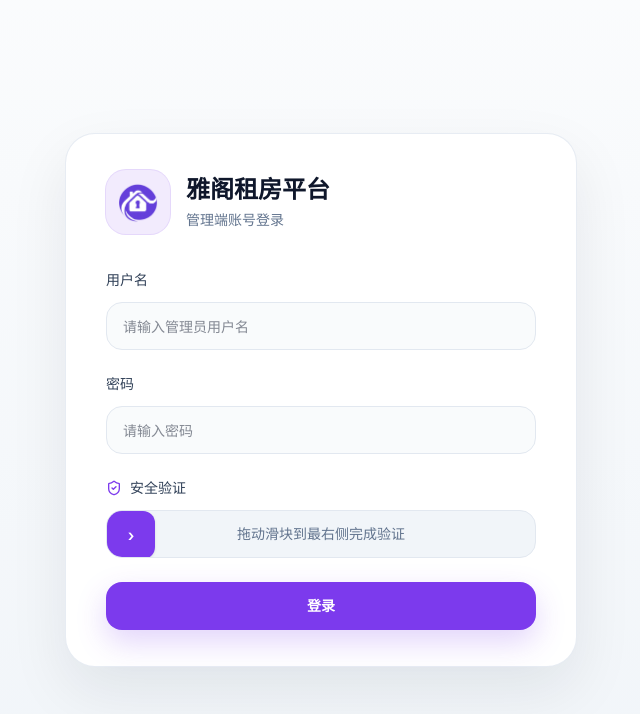
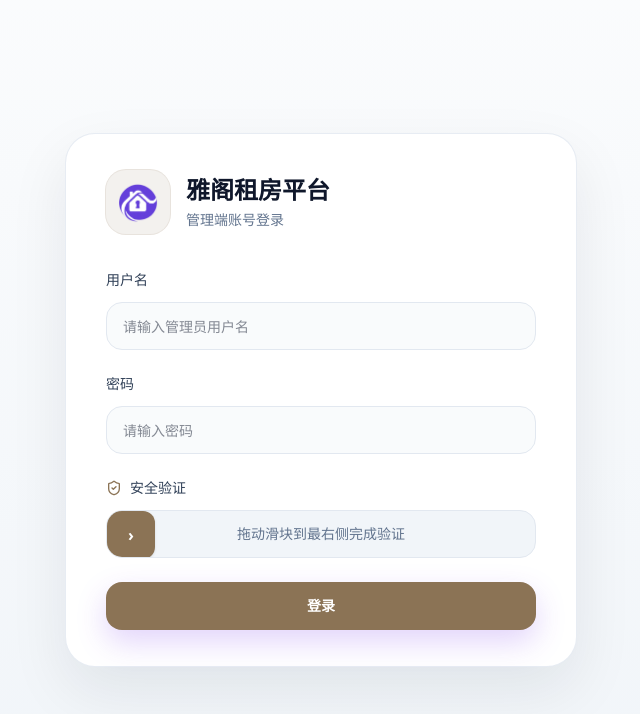
Before and after one commit to Moses-xm/rent-room, a Next.js app: page /manage/login in a window 1280 px wide. Shown: the top 714 px of the page, without its empty margins (319-959 px from the left). Built offline with nearby package versions, Linux system fonts and the light colour scheme.

Commit message:
feat: add theme support for manage and portal platforms with CSS variables

```diff
--- a/app/globals.css
+++ b/app/globals.css
@@ -1,79 +1,150 @@
 @import 'tailwindcss';
 
-/* ─── Font System ─────────────────────────────────────────── */
+/* ═══════════════════════════════════════════════════════════
+   全局原子令牌 + 语义变量默认值
+   组件只引用语义变量（--color-primary, --color-text …）
+   具体颜色值由各平台主题文件 (styles/themes/*.css) 覆盖
+   ═══════════════════════════════════════════════════════════ */
 
 :root {
-  --typeface-body: 'Inter', 'PingFang SC', 'Hiragino Sans GB', 'Microsoft YaHei UI', 'Microsoft YaHei', system-ui, sans-serif;
-  --typeface-mono: ui-monospace, 'SF Mono', Menlo, Consolas, monospace;
+  /* —— 结构令牌：平台无关 —— */
+  --radius-sm: 6px;
+  --radius:    8px;
+  --radius-lg: 12px;
 
-  --theme-primary: #7c3aed;
-  --theme-primary-50: color-mix(in srgb, var(--theme-primary) 10%, white);
-  --theme-primary-100: color-mix(in srgb, var(--theme-primary) 20%, white);
-  --theme-primary-200: color-mix(in srgb, var(--theme-primary) 40%, white);
-  --theme-primary-300: color-mix(in srgb, var(--theme-primary) 60%, white);
-  --theme-primary-600: color-mix(in srgb, var(--theme-primary) 85%, black);
+  --shadow-sm: 0 1px 2px rgba(0, 0, 0, .05);
+  --shadow:    0 4px 16px rgba(0, 0, 0, .07);
+  --shadow-lg: 0 12px 40px rgba(0, 0, 0, .13);
 
-  --transition: 0.2s cubic-bezier(0.4, 0, 0.2, 1);
+  /* 字体栈兜底（各平台主题文件会覆盖） */
+  --typeface-body:    system-ui, 'PingFang SC', 'Microsoft YaHei', sans-serif;
+  --typeface-display: Georgia, 'Songti SC', serif;
+
+  /* —— 语义变量默认值 —— */
+  /* 防止无平台主题时组件出现 var() 空值；
+     实际值由 [data-platform="*"] 作用域覆盖 */
+
+  /* 主色（当前以暖金为默认，平台主题可完整替换） */
+  --color-primary:        #8B7355;
+  --color-primary-dark:   #6F5A42;
+  --color-primary-tint:   #F5F1EA;
+  --color-primary-tint-2: #FAF6EE;
+
+  /* 文字灰阶 */
+  --color-text:          #1A1A1A;
+  --color-text-2:        #3F3F3F;
+  --color-text-muted:    #8A8A8A;
+  --color-text-subtle:   #B5B5B5;
+  --color-text-disabled: #D8D8D8;
+
+  /* 背景层次 */
+  --color-surface:       #FAFAFA;
+  --color-surface-2:     #F4F4F4;
+  --color-card:          #FFFFFF;
+
+  /* 边框 */
+  --color-border:        #ECECEC;
+  --color-border-subtle: #F2F2F2;
+
+  /* 状态色（语义清晰，各平台通用，可在主题中微调） */
+  --color-success:       #4F8A4F;
+  --color-success-bg:    #EEF6EE;
+  --color-warning:       #B5803E;
+  --color-warning-bg:    #FBF1E1;
+  --color-danger:        #C24A3A;
+  --color-danger-bg:     #FAEDEA;
+  --color-info:          #5A7A95;
+  --color-info-bg:       #EEF2F6;
 }
 
+/* ═══════════════════════════════════════════════════════════
+   Tailwind v4 令牌映射
+   将语义 CSS 变量暴露为 Tailwind 工具类：
+     bg-primary      → background-color: var(--color-primary)
+     text-text-muted → color: var(--color-text-muted)
+   类名随平台主题自动切换，组件代码无需改动
+   ═══════════════════════════════════════════════════════════ */
+
 @theme inline {
-  --font-sans: var(--typeface-body);
-  --color-manage:       #7c3aed;
-  --color-manage-dark:  #5b21b6;
-  --color-portal:       #0ea5e9;
-  --color-portal-dark:  #0284c7;
-  --color-primary:      var(--theme-primary);
-  --color-primary-50:   var(--theme-primary-50);
-  --color-primary-100:  var(--theme-primary-100);
-  --color-primary-200:  var(--theme-primary-200);
-  --color-primary-300:  var(--theme-primary-300);
-  --color-primary-600:  var(--theme-primary-600);
+  /* 字体 */
+  --font-sans:    var(--typeface-body);
+  --font-display: var(--typeface-display);
+
+  /* 主色 */
+  --color-primary:        var(--color-primary);
+  --color-primary-dark:   var(--color-primary-dark);
+  --color-primary-tint:   var(--color-primary-tint);
+  --color-primary-tint-2: var(--color-primary-tint-2);
+
+  /* 向后兼容的主色 shade（用 color-mix 从 --color-primary 动态派生）
+     这样 bg-primary-50 / bg-primary-100 等会随主题色自动变化 */
+  --color-primary-50:  color-mix(in srgb, var(--color-primary) 10%, white);
+  --color-primary-100: color-mix(in srgb, var(--color-primary) 20%, white);
+  --color-primary-200: color-mix(in srgb, var(--color-primary) 40%, white);
+  --color-primary-300: color-mix(in srgb, var(--color-primary) 60%, white);
+  --color-primary-600: color-mix(in srgb, var(--color-primary) 85%, black);
+
+  /* 文字 */
+  --color-text:          var(--color-text);
+  --color-text-2:        var(--color-text-2);
+  --color-text-muted:    var(--color-text-muted);
+  --color-text-subtle:   var(--color-text-subtle);
+  --color-text-disabled: var(--color-text-disabled);
+
+  /* 背景 */
+  --color-surface:   var(--color-surface);
+  --color-surface-2: var(--color-surface-2);
+  --color-card:      var(--color-card);
+
+  /* 边框 */
+  --color-border:        var(--color-border);
+  --color-border-subtle: var(--color-border-subtle);
+
+  /* 状态 */
+  --color-success:    var(--color-success);
+  --color-success-bg: var(--color-success-bg);
+  --color-warning:    var(--color-warning);
+  --color-warning-bg: var(--color-warning-bg);
+  --color-danger:     var(--color-danger);
+  --color-danger-bg:  var(--color-danger-bg);
+  --color-info:       var(--color-info);
+  --color-info-bg:    var(--color-info-bg);
 }
 
-/* ─── Base ────────────────────────────────────────────────── */
+/* ═══════════════════════════════════════════════════════════
+   Base
+   ═══════════════════════════════════════════════════════════ */
 
-*, *::before, *::after {
-  box-sizing: border-box;
-}
-
-html {
-  height: 100%;
-  font-size: 16px;
-}
+*, *::before, *::after { box-sizing: border-box; }
 
 body {
   font-family: var(--typeface-body);
   font-size: 14px;
   line-height: 1.6;
-  min-height: 100%;
+  color: var(--color-text);
   -webkit-font-smoothing: antialiased;
   -moz-osx-font-smoothing: grayscale;
-  font-feature-settings: 'kern' 1, 'liga' 1;
-  text-rendering: optimizeLegibility;
 }
 
 ::selection {
-  background: color-mix(in srgb, var(--theme-primary) 15%, white);
+  /* 自动跟随平台主色，无需写死颜色值 */
+  background: color-mix(in srgb, var(--color-primary) 20%, white);
 }
 
-/* ─── Scrollbar ───────────────────────────────────────────── */
+/* ─── 滚动条 ────────────────────────────────────────────── */
+::-webkit-scrollbar { width: 8px; height: 8px; }
+::-webkit-scrollbar-track { background: transparent; }
+::-webkit-scrollbar-thumb {
+  background: var(--color-border);
+  border-radius: 4px;
+}
+::-webkit-scrollbar-thumb:hover { background: var(--color-text-disabled); }
 
-::-webkit-scrollbar { width: 4px; height: 4px; }
-::-webkit-scrollbar-track { background: transparent; }
-::-webkit-scrollbar-thumb { background: rgba(0,0,0,0.12); border-radius: 99px; }
-::-webkit-scrollbar-thumb:hover { background: rgba(0,0,0,0.22); }
-
-/* ─── Misc ────────────────────────────────────────────────── */
-
-.manage-content-bg {
-  background-color: #f8fafc;
-}
-
+/* ─── 登录页拖拽滑块（manage/login 专用） ─────────────── */
 .manage-slider::-webkit-slider-runnable-track {
   height: 40px;
   background: transparent;
 }
-
 .manage-slider::-webkit-slider-thumb {
   -webkit-appearance: none;
   appearance: none;
@@ -84,17 +155,12 @@
   border: 0;
   cursor: grab;
 }
-
-.manage-slider:active::-webkit-slider-thumb {
-  cursor: grabbing;
-}
-
+.manage-slider:active::-webkit-slider-thumb { cursor: grabbing; }
 .manage-slider::-moz-range-track {
   height: 40px;
   background: transparent;
   border: 0;
 }
-
 .manage-slider::-moz-range-thumb {
   height: 40px;
   width: 40px;
--- a/app/manage/layout.tsx
+++ b/app/manage/layout.tsx
@@ -1,5 +1,23 @@
 import type { Metadata } from "next";
+import { DM_Sans, Cormorant } from "next/font/google";
+import "@/styles/themes/manage.css";
 import { ManageLayoutShell } from "@/components/ManageLayoutShell";
+
+// DM Sans：manage 平台正文字体（拉丁字符），中文由 PingFang SC 兜底
+const dmSans = DM_Sans({
+  subsets: ["latin"],
+  weight: ["400", "500", "600", "700"],
+  variable: "--font-dm-sans",
+  display: "swap",
+});
+
+// Cormorant：manage 平台衬线标题字体（拉丁字符），中文由 Noto Serif SC 兜底
+const cormorant = Cormorant({
+  subsets: ["latin"],
+  weight: ["400", "500", "600", "700"],
+  variable: "--font-cormorant",
+  display: "swap",
+});
 
 export const metadata: Metadata = {
   title: "雅阁后台管理",
@@ -11,5 +29,14 @@
 }: {
   children: React.ReactNode;
 }) {
-  return <ManageLayoutShell>{children}</ManageLayoutShell>;
+  return (
+    // data-platform 触发 manage.css 中 [data-platform="manage"] 作用域
+    // font variable 类将 --font-dm-sans / --font-cormorant 注入此子树
+    <div
+      data-platform="manage"
+      className={`${dmSans.variable} ${cormorant.variable}`}
+    >
+      <ManageLayoutShell>{children}</ManageLayoutShell>
+    </div>
+  );
 }
--- a/components/ManageLayoutShell.tsx
+++ b/components/ManageLayoutShell.tsx
@@ -62,7 +62,7 @@
   }
 
   return (
-    <div className="flex min-h-screen bg-slate-50 font-sans">
+    <div className="flex min-h-screen bg-[var(--color-surface)] font-sans">
       <Sidebar isCollapsed={isCollapsed} toggleCollapse={() => setIsCollapsed(!isCollapsed)} />
       <div className={`flex-1 flex flex-col transition-all duration-300 ${isCollapsed ? 'ml-[72px]' : 'ml-56'}`}>
         <Topbar />
--- /dev/null
+++ b/styles/themes/manage.css
@@ -0,0 +1,51 @@
+/* ═══════════════════════════════════════════════════════════
+   Manage 平台主题：极简暖金
+   作用域：[data-platform="manage"] 及其所有子元素
+
+   ★ 换色操作：只需修改下方四行 --color-primary* 的值，
+     整个管理平台配色立即更新，组件代码无需任何改动。
+   ═══════════════════════════════════════════════════════════ */
+
+/* Noto Serif SC 仅在 manage 平台加载（衬线标题中文 fallback） */
+@import url('https://fonts.googleapis.com/css2?family=Noto+Serif+SC:wght@400;500;700&display=swap');
+
+[data-platform="manage"] {
+  /* —— 主色：暖铜金（当前主题）—— */
+  --color-primary:        #8B7355;
+  --color-primary-dark:   #6F5A42;
+  --color-primary-tint:   #F5F1EA;
+  --color-primary-tint-2: #FAF6EE;
+
+  /* —— 文字灰阶 —— */
+  --color-text:          #1A1A1A;
+  --color-text-2:        #3F3F3F;
+  --color-text-muted:    #8A8A8A;
+  --color-text-subtle:   #B5B5B5;
+  --color-text-disabled: #D8D8D8;
+
+  /* —— 背景层次 —— */
+  --color-surface:       #FAFAFA;
+  --color-surface-2:     #F4F4F4;
+  --color-card:          #FFFFFF;
+
+  /* —— 边框 —— */
+  --color-border:        #ECECEC;
+  --color-border-subtle: #F2F2F2;
+
+  /* —— 阴影（带暖色调，区别于全局默认的中性阴影）—— */
+  --shadow-sm: 0 1px 2px rgba(26, 24, 20, .04);
+  --shadow:    0 4px 16px rgba(26, 24, 20, .06);
+  --shadow-lg: 0 12px 40px rgba(26, 24, 20, .12);
+
+  /* —— 字体栈 —— */
+  /* --font-dm-sans / --font-cormorant 由 next/font 在 manage layout 注入 */
+  --typeface-body:    var(--font-dm-sans, 'DM Sans'), system-ui,
+                      'PingFang SC', 'Microsoft YaHei', sans-serif;
+  --typeface-display: var(--font-cormorant, 'Cormorant'),
+                      'Noto Serif SC', 'Songti SC', Georgia, serif;
+
+  /* —— 版式基础（覆盖 body 继承值）—— */
+  font-size: 13.5px;
+  line-height: 1.55;
+  font-feature-settings: 'cv11', 'ss01';
+}
```
Also changed, not shown: styles/themes/portal.css (added, +35 -0 lines), 1 other file (tests, documents, lock files or other folders).
